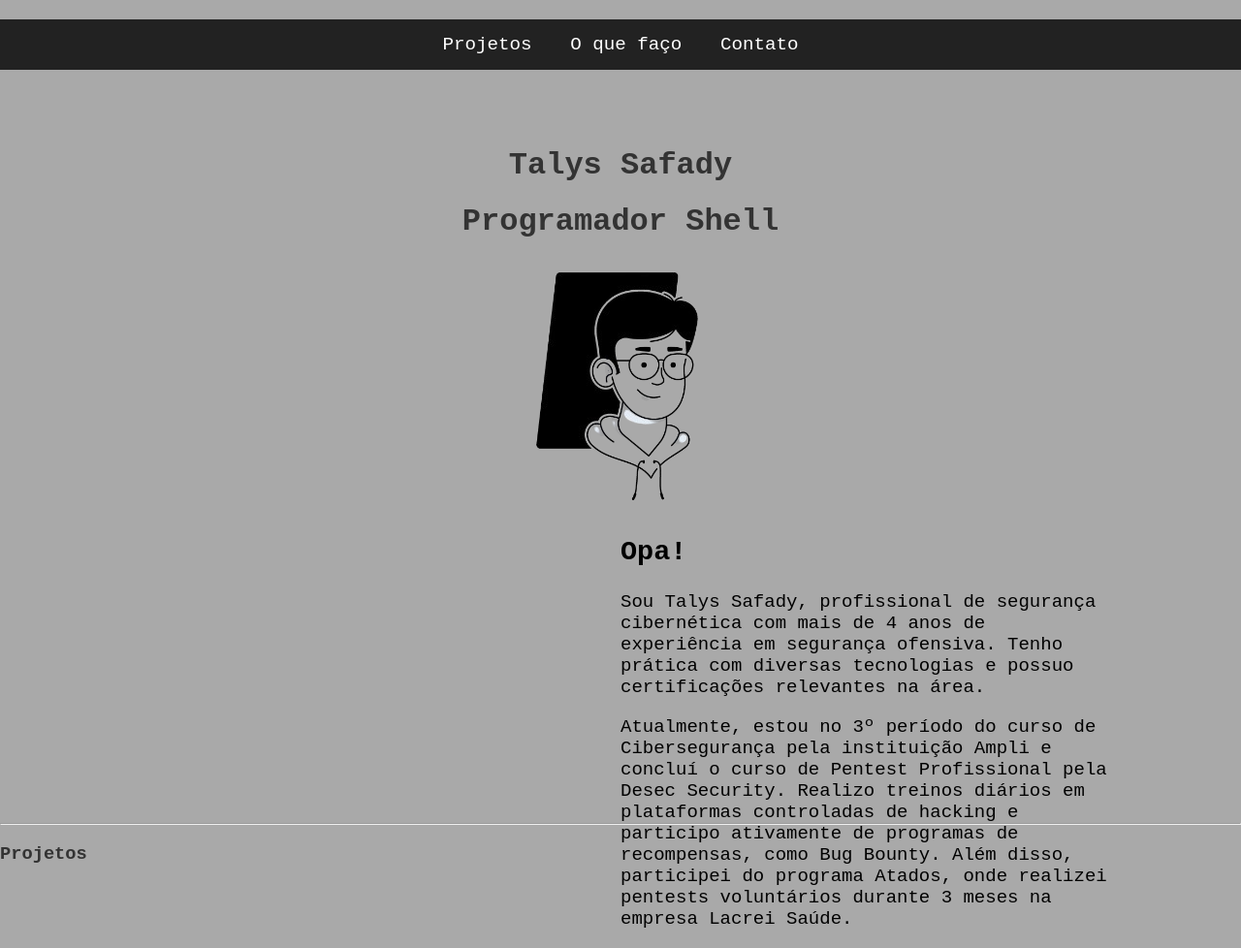
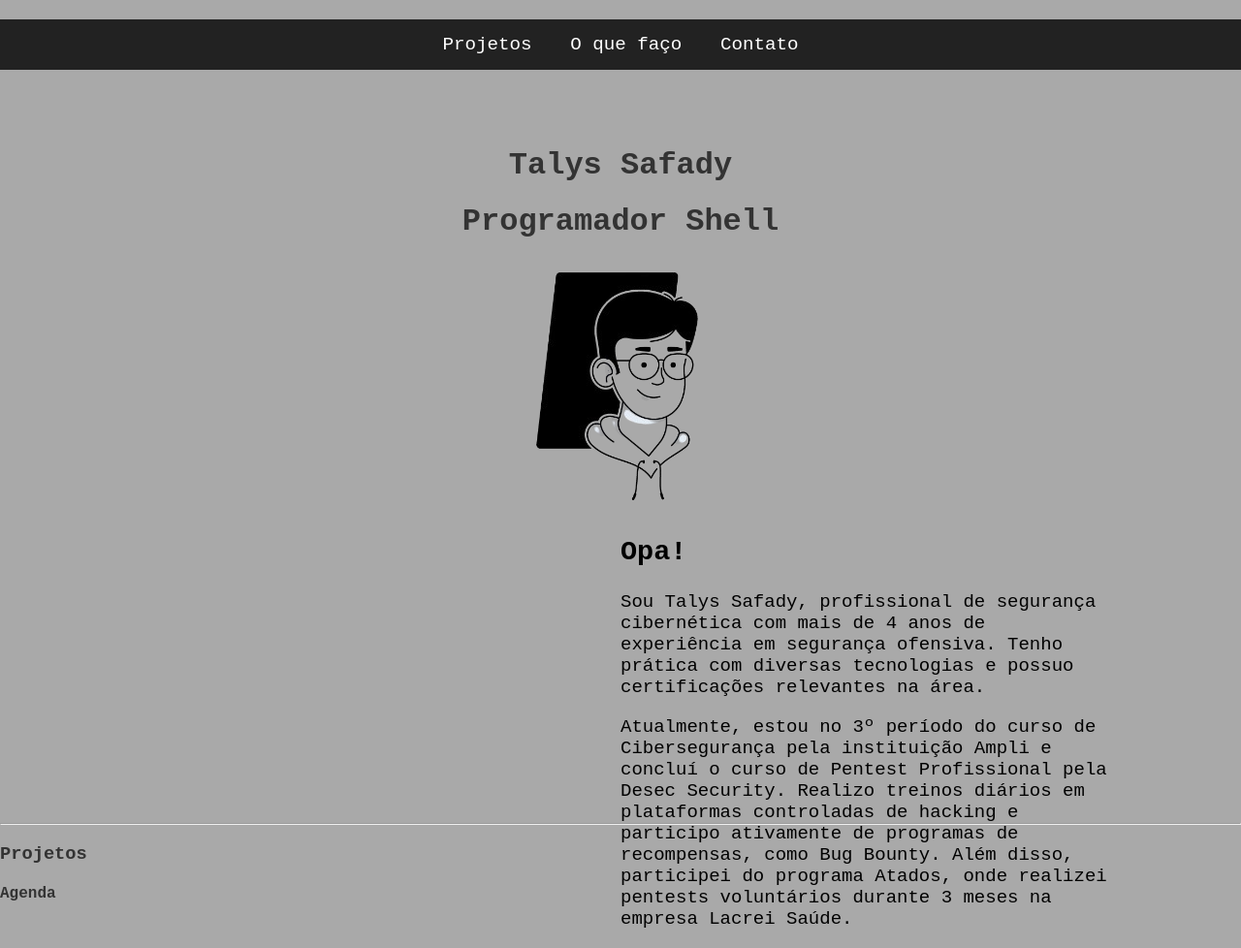
Before and after one commit to tsigla/site, a plain HTML site: page index.html in a window 1280 px wide. Shown: the whole page at 97% size. Drawn offline with Linux system fonts and the light colour scheme.

Commit message:
Update index.html

```diff
--- a/index.html
+++ b/index.html
@@ -118,17 +118,7 @@
 
 <hr />
 <h3 id="projetos">Projetos</h3>
-
-
-
-
-
-
-
-
-
-
-
+	<h4>Agenda<h4>
 
 
 		<footer>
```
